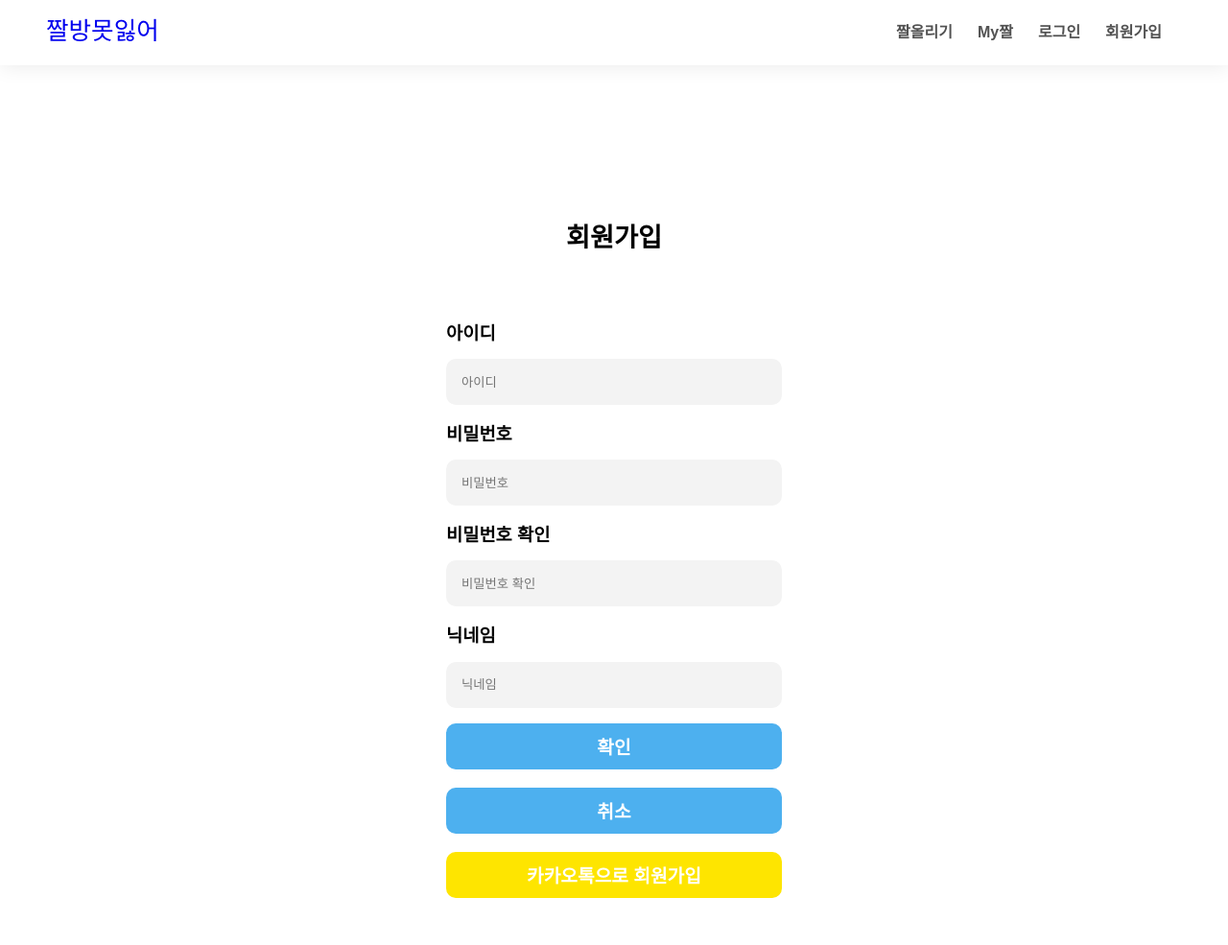
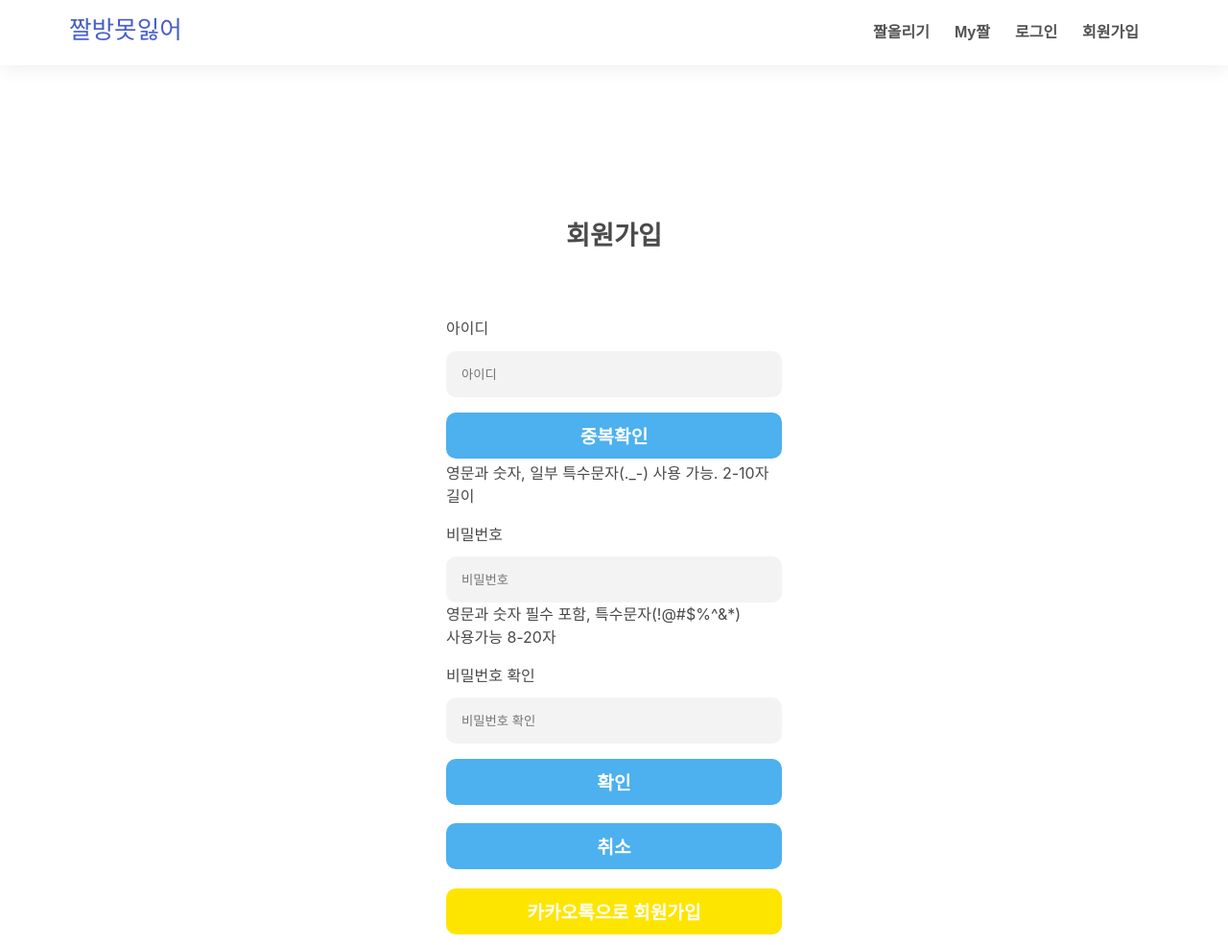
Before and after one commit to Epikoding/voyage99_firstweek, a Flask app: page /join in a window 1280 px wide. Shown: the whole page at 96% size. Before the commit the page ends 936 px from the top, so only its background shows below. Run offline with Flask 2, Linux system fonts and the light colour scheme; some libraries are stand-ins or nearby versions; some web fonts are replaced.

Commit message:
Mod 아이디 중복확인 버튼 생성. 회원가입 로직 수정 및 버그 수정.

```diff
--- a/templates/join.html
+++ b/templates/join.html
@@ -12,6 +12,10 @@
     <!-- JS -->
     <script src="https://ajax.googleapis.com/ajax/libs/jquery/3.4.1/jquery.min.js"></script>
     <script src="https://cdnjs.cloudflare.com/ajax/libs/jquery-cookie/1.4.1/jquery.cookie.js"></script>
+
+    <!-- Bulma CSS -->
+    <link rel="stylesheet" href="https://cdn.jsdelivr.net/npm/bulma@0.9.1/css/bulma.min.css">
+
 </head>
 <script>
     // 아이디 형식 제한
@@ -30,6 +34,15 @@
     function duplicated_id_check() {
         let id = $("#input-username").val()
 
+        if (id == "") {
+            alert('아이디를 입력해주세요.')
+            $("#input-username").focus()
+            return
+
+        } else {
+            $("#input-username").text("")
+        }
+
         $.ajax({
             type: "POST",
             url: "/join/id_check",
@@ -38,27 +51,42 @@
             },
             success: function (response) {
                 if (response["exists"]) {
-                    alert("이미 존재하는 아이디입니다.")
-                    $("#input-username").text("")
+                    // alert("이미 존재하는 아이디입니다.")
+                    $("#help-id").text("이미 존재하는 아이디입니다.").addClass("is-danger")
+                } else {
+                    // alert("사용할 수 있는 아이디입니다.")
+                    $("#help-id").text("사용 가능한 아이디입니다.").removeClass("is-danger").addClass("is-safe")
                 }
             }
         })
     }
 
+
     // 회원가입 진행
     function join_in() {
         let id = $("#input-username").val()
-        let pw= $("#input-password").val()
-        let pw2= $("#input-password2").val()
+        let pw = $("#input-password").val()
+        let pw2 = $("#input-password2").val()
 
-        //회원가입 때 아이디 확인
+
+        if ($("#help-id").hasClass("is-danger")) {
+            alert("아이디를 다시 확인해주세요.")
+            return;
+        } else if ($("#help-id").hasClass("")) {
+            alert("아이디 중복확인을 해주세요.")
+            return;
+        }
+
+        //회원가입 때 아이디 및 비밀번호 확인
         if (id == "") {
             alert('아이디를 입력해주세요.')
             $("#input-username").focus()
-            return;
+            return
+
         } else {
             $("#input-username").text("")
         }
+
         if (!is_id(id)) {
             alert("아이디의 형식을 확인해주세요. 영문과 숫자, 일부 특수문자(._-) 사용 가능. 2-10자 길이")
         }
@@ -92,7 +120,7 @@
             },
             success: function (response) {
                 alert("회원가입을 축하드립니다!")
-                window.location.replace("/login")
+                window.location.replace("/")
             }
         })
     }
@@ -123,22 +151,21 @@
         <div class="joinbox-box">
             <h3>아이디</h3>
             <input TYPE="text" placeholder="아이디" class="inputbox" id="input-username">
+            <button type="submit" class="btn btn-primary-join" onclick="duplicated_id_check()">중복확인</button>
+            <p id="help-id">영문과 숫자, 일부 특수문자(._-) 사용 가능. 2-10자 길이</p>
         </div>
 
         <div class="joinbox-box">
             <h3>비밀번호</h3>
-            <input TYPE="text" placeholder="비밀번호" class="inputbox" id="input-password">
+            <input TYPE="password" placeholder="비밀번호" class="inputbox" id="input-password">
+            <p>영문과 숫자 필수 포함, 특수문자(!@#$%^&*) 사용가능 8-20자</p>
         </div>
         <div class="joinbox-box">
             <h3>비밀번호 확인</h3>
-            <input TYPE="text" placeholder="비밀번호 확인" class="inputbox" id="input-password2">
-        </div>
-        <div class="joinbox-box">
-            <h3>닉네임</h3>
-            <input TYPE="text" placeholder="닉네임" class="inputbox">
+            <input TYPE="password" placeholder="비밀번호 확인" class="inputbox" id="input-password2">
         </div>
         <div class="join-buttons">
-            <button type="submit" class="btn btn-primary-join" onclick="duplicated_id_check(); join_in();">확인</button>
+            <button type="submit" class="btn btn-primary-join" onclick="join_in()">확인</button>
             <button type="submit" class="btn btn-primary-join" id="" onclick="location.href='index.html'">취소</button>
             <button type="submit" class="btn btn-primary-kakao" id="">카카오톡으로 회원가입</button>
         </div>
```
Lines whose indentation alone changed are shown as unchanged.
